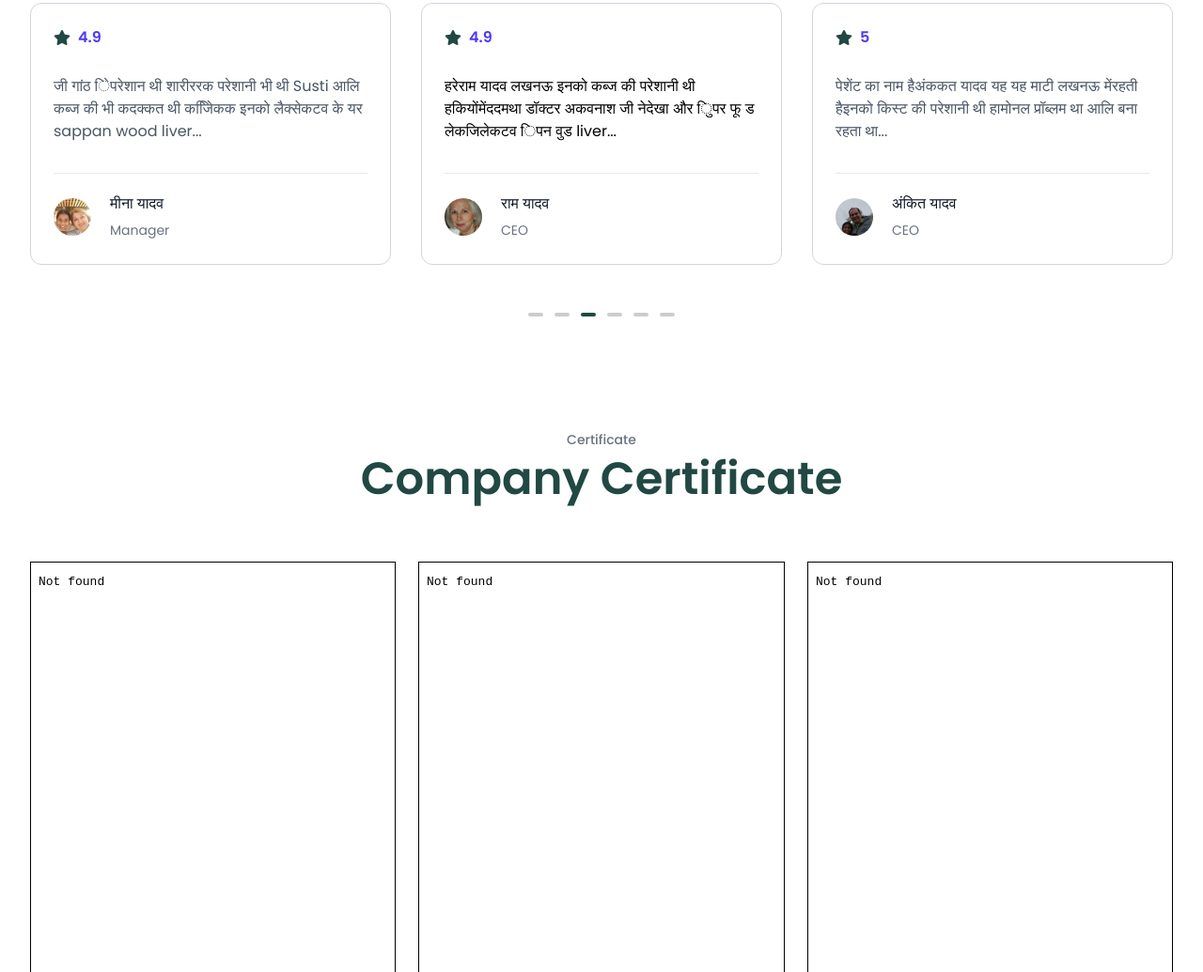
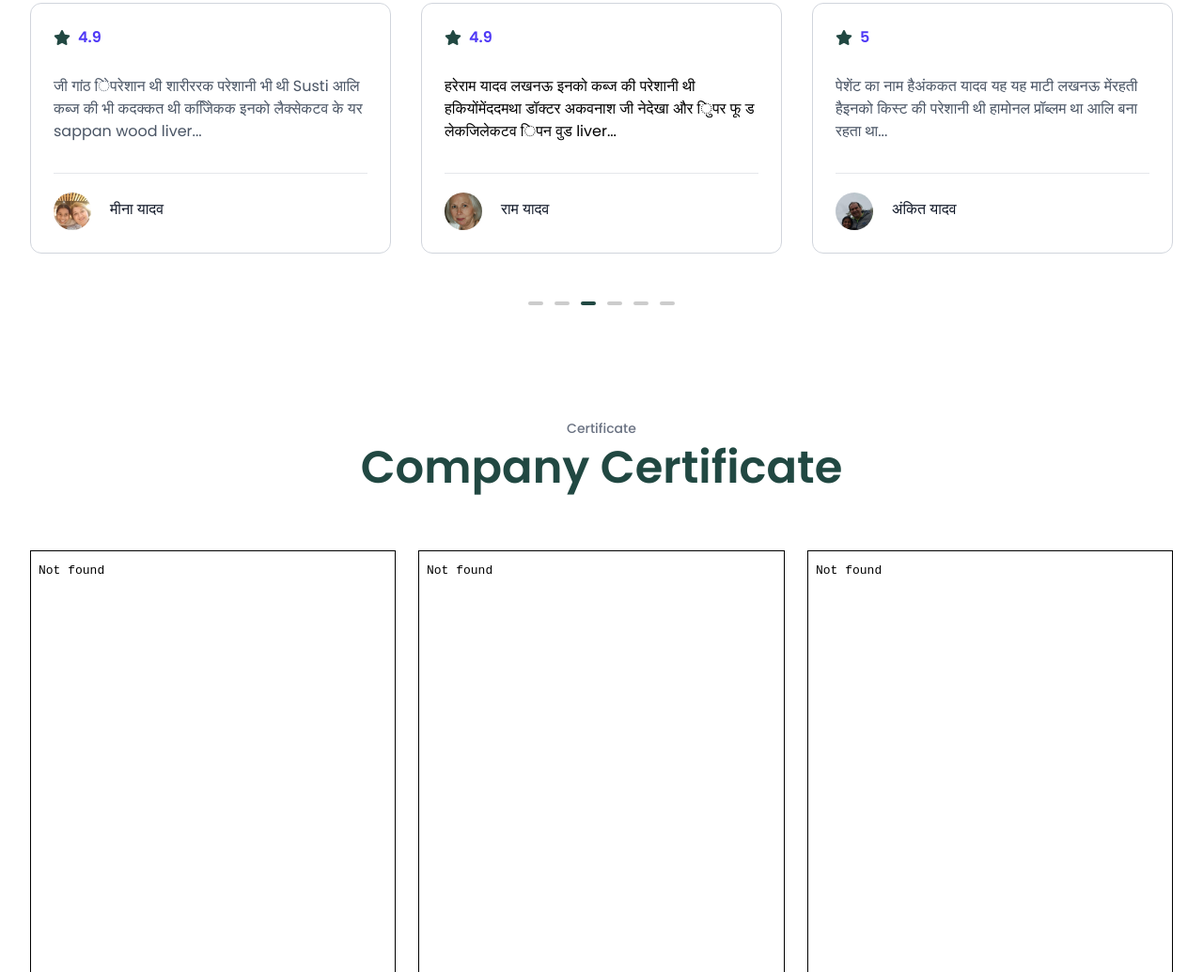
Before and after one commit to hax0-r/fiverr_kundal, a plain HTML site: page about.html in a window 1280 px wide. Shown: the part 3833-4868 px from the top of the page at 94% size. Drawn offline with nearby package versions, Linux system fonts and the light colour scheme; a script that the page names is missing.

Commit message:
language name change

```diff
--- a/about.html
+++ b/about.html
@@ -240,7 +240,6 @@
                                 <div class="block">
                                     <h5 class="text-gray-900 font-medium transition-all duration-500  mb-1">अंकित यादव
                                     </h5>
-                                    <span class="text-sm leading-4 text-gray-500">CEO </span>
                                 </div>
                             </div>
                         </div>
@@ -266,7 +265,6 @@
                                 <div class="block">
                                     <h5 class="text-gray-900 font-medium transition-all duration-500  mb-1"> मीना यादव
                                     </h5>
-                                    <span class="text-sm leading-4 text-gray-500">Manager </span>
                                 </div>
                             </div>
                         </div>
@@ -291,7 +289,6 @@
                                 <div class="block">
                                     <h5 class="text-gray-900 font-medium transition-all duration-500  mb-1"> राम यादव
                                     </h5>
-                                    <span class="text-sm leading-4 text-gray-500">CEO </span>
                                 </div>
                             </div>
                         </div>
@@ -316,7 +313,6 @@
                                 <div class="block">
                                     <h5 class="text-gray-900 font-medium transition-all duration-500  mb-1">अंकित यादव
                                     </h5>
-                                    <span class="text-sm leading-4 text-gray-500">CEO </span>
                                 </div>
                             </div>
                         </div>
@@ -342,7 +338,6 @@
                                 <div class="block">
                                     <h5 class="text-gray-900 font-medium transition-all duration-500  mb-1"> मीना यादव
                                     </h5>
-                                    <span class="text-sm leading-4 text-gray-500">Manager </span>
                                 </div>
                             </div>
                         </div>
@@ -367,7 +362,6 @@
                                 <div class="block">
                                     <h5 class="text-gray-900 font-medium transition-all duration-500  mb-1"> राम यादव
                                     </h5>
-                                    <span class="text-sm leading-4 text-gray-500">CEO </span>
                                 </div>
                             </div>
                         </div>
```
Also changed, not shown: index.html (+0 -6 lines).
